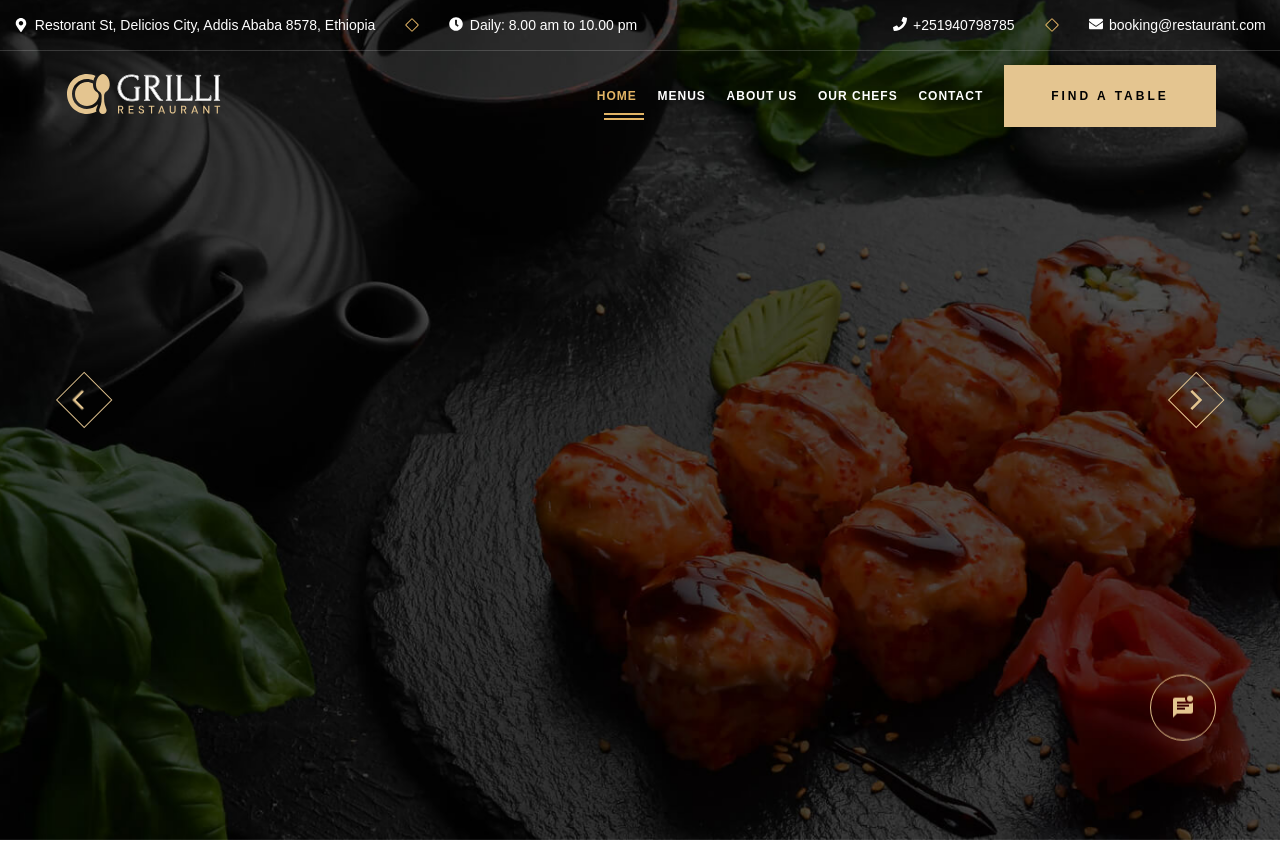
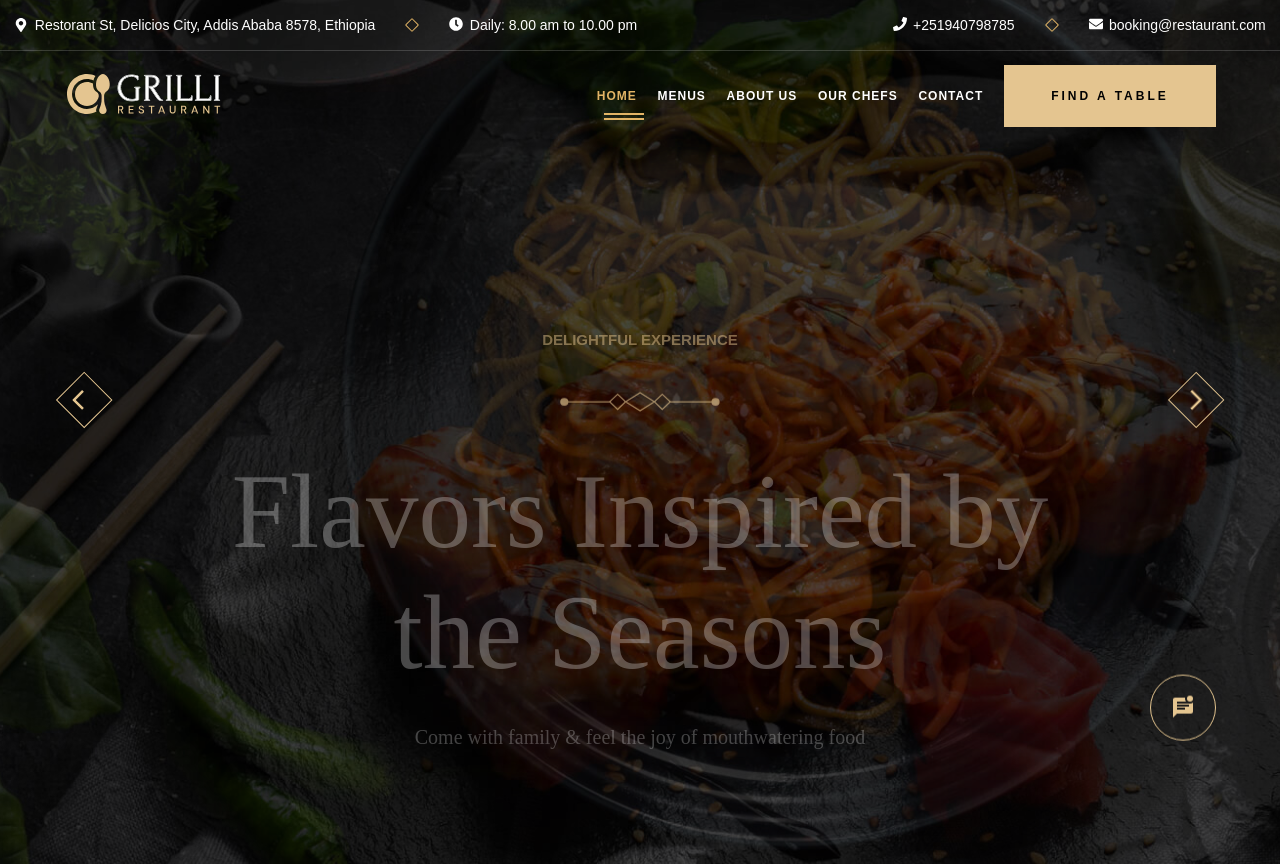
Before and after one commit to Fasill/Restaurant-Website, a React (Vite) app in the folder frontend/: page / in a window 1280 px wide. Built offline with nearby package versions, Linux system fonts and the light colour scheme.

Commit message:
dynamic: the background image become dynamic and the next buttons are ow functional

```diff
--- a/frontend/src/components/toolbar/style.module.css
+++ b/frontend/src/components/toolbar/style.module.css
@@ -6,6 +6,7 @@
 
     position: fixed;
     transition: transform 500ms;
+    z-index: 9;
 
 }
 
--- a/frontend/src/pages/home/Home.jsx
+++ b/frontend/src/pages/home/Home.jsx
@@ -1,18 +1,76 @@
-import React from 'react'
+import React,{useState,useEffect} from 'react';
 import ArrowBackIosIcon from '@mui/icons-material/ArrowBackIos';
 import ArrowForwardIosIcon from '@mui/icons-material/ArrowForwardIos';
-import style from './Home.module.css'
+import style from './Home.module.css';
+import separator from '../../assets/images/separator.svg';
+import img1 from '../../assets/images/hero-slider-1.jpg';
+import img2 from '../../assets/images/hero-slider-2.jpg';
+import img3 from '../../assets/images/hero-slider-3.jpg'
+
+
 const Home = () => {
+  const [idx,setIdx] = useState(0);
+  let images = [img1,img2,img3]
+
+  const handleChangeLeft = () => {
+    setIdx((idx - 1 + 3) % 3);
+  };
+
+  const handleChangeRight = () => {
+    setIdx((idx + 1) % 3);
+  };
+
+  useEffect(() => {
+    const interval = setInterval(() => {
+      setIdx((prevIdx) => (prevIdx + 1) % 3);
+
+    }, 5000);
+
+    return () => clearInterval(interval);
+  }, []);
+
   return (
     <body className={`${style.all}`}>
-      <div className={style.container}>
-        <div className={style.leftNext}>
-          <ArrowBackIosIcon className={style.leftArrow}/>
-        </div>
-        <div ></div>
-        <div className={style.rightNext}>
-          <ArrowForwardIosIcon className={style.rightArrow}/>
-        </div>
+      <div className={style.container} style={{ backgroundImage: `url(${images[idx]})`}}>
+
+          <div className={style.leftNext} onClick={handleChangeLeft}>
+            <ArrowBackIosIcon className={style.leftArrow}/>
+          </div>
+          <div className={style.hero}>
+            <p className={`${idx == 0 ? style.title1 : style.hidden}`}>TRADATIONAL & HYGINE</p>
+            <p className={`${idx == 1 ? style.title1 : style.hidden}`}>DELIGHTFUL EXPERIENCE</p>
+            <p className={`${idx == 2 ? style.title1 : style.hidden}`}>AMAZING & DELICIOUS</p>
+
+            <img src={separator} className={idx != 0 ? style.hidden : null} />
+            <img src={separator} className={idx != 1 ? style.hidden : null} />
+            <img src={separator} className={idx != 2 ? style.hidden : null} />
+
+            <h1  className={`${idx == 0 ? style.title2: style.hidden}`}>
+              For the love of
+              delicious food
+            </h1>
+            <h1  className={`${idx == 1 ? style.title2: style.hidden}`}>
+              Flavors Inspired by
+              the Seasons
+            </h1>
+            <h1  className={`${idx == 2 ? style.title2: style.hidden}`}>
+              Where every flavor
+              tells a story
+            </h1>
+
+            <p  className={`${idx == 0 ? style.title3 : style.hidden}`}>
+              Come with family & feel the joy of mouthwatering food
+            </p>
+            <p  className={`${idx == 1 ? style.title3 : style.hidden}`}>
+              Come with family & feel the joy of mouthwatering food
+            </p>
+            <p  className={`${idx == 2 ? style.title3 : style.hidden}`}>
+              Come with family & feel the joy of mouthwatering food
+            </p>
+          </div>
+          <div className={style.rightNext} onClick={handleChangeRight}>
+            <ArrowForwardIosIcon className={style.rightArrow}/>
+          </div>
 
       </div>
     </body>
--- a/frontend/src/pages/home/Home.module.css
+++ b/frontend/src/pages/home/Home.module.css
@@ -21,33 +21,18 @@
     align-items:center;
     justify-content: space-between;
     overflow: clip;
-    z-index: -1;
-}
-.container::before {
-    content: "";
-    position: absolute;
-    top: 0;
-    left: 0;
-    width: 100%;
-    height: 100%;
+    background-color:red;
+    /* background-image: url('../../assets/images/hero-slider-1.jpg'); */
     background-size: cover;
-    animation: animate 16s ease-in-out infinite;
+    background-position:center;
+    transition: background-image 2s ease; /* Add transition for the transform property */
+
+
 }
 
-@keyframes animate {
-    0%, 100% {
-        background-image: url('../../assets/images/hero-slider-1.jpg');
-        transform: scale(1);
-    }
-    35% {
-        background-image: url('../../assets/images/hero-slider-2.jpg');
-        transform: scale(1.1);
-    }
-    70% {
-        background-image: url('../../assets/images/hero-slider-3.jpg');
-        transform: scale(1.2);
-    }
-}
+
+
+
 .leftNext,.rightNext{
     height:2.4rem;
     width: 2.4rem;
@@ -58,7 +43,9 @@
     display: flex;
     align-items:center;
     justify-content: center;
+    /* z-index: 999999; */
 }
+
 .leftNext:hover,.rightNext:hover{
     background-color:var(--gold-crayola);
 
@@ -74,3 +61,71 @@
 .leftNext:hover >.leftArrow,.rightNext:hover >.rightArrow{
     color:black;
 }
+
+.hero{
+    margin-top: 15rem;
+    gap:2rem;
+    /* background-color:red; */
+    width: 80%;
+    /* height: 100%; */
+    /* z-index: 9;/ */
+    display: flex;
+    flex-direction: column;
+    align-items:center;
+    justify-content: center;
+}
+.hero>img{
+    width: 100vh;
+    max-width: 10rem;
+    animation: fadeInUp 1.5s ease forwards;
+}
+.title1{
+    color:var(--gold-crayola);
+    font-family: sans-serif;
+    font-weight: bold;
+    font-size: 12px;
+    font-size:clamp( 9px ,3vw, 15px);
+
+    animation: fadeInUp 2s ease forwards;
+
+
+}
+.hidden{
+    display: none;
+  }
+.title2{
+    color:white;
+    font-family: var(--fontFamily-forum);
+
+    font-size:clamp( 25px ,9vw, 105px);
+
+
+    text-align: center;
+    margin: 0;
+    font-weight: 400;
+    animation: fadeInUp 3s ease forwards;
+}
+.title3{
+    color:white;
+    font-family: var(--fontFamily-forum);
+    margin: 0;
+
+
+    /* font-size: 20px; */
+    font-size:clamp( 1px ,3.5vw, 20px);
+
+    animation: fadeInUp 3.2s ease forwards;
+
+
+}
+
+@keyframes fadeInUp {
+    from {
+      opacity: 0;
+      transform: translateY(20px);
+    }
+    to {
+      opacity: 1;
+      transform: translateY(0);
+    }
+  }
```
